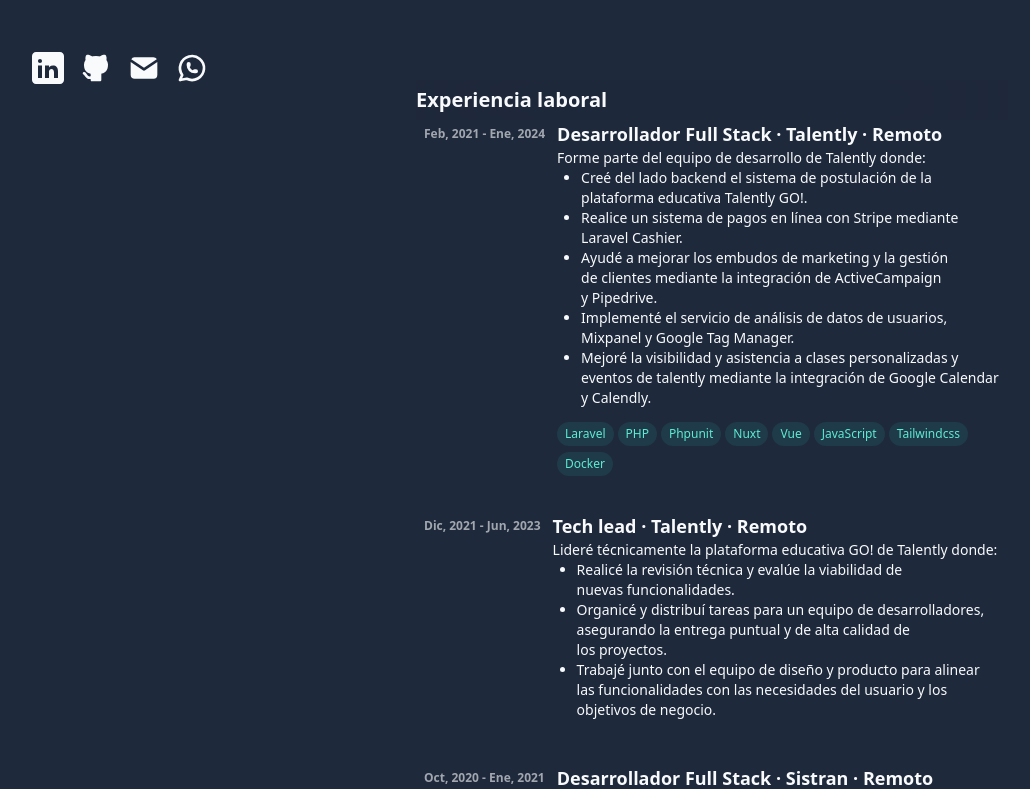
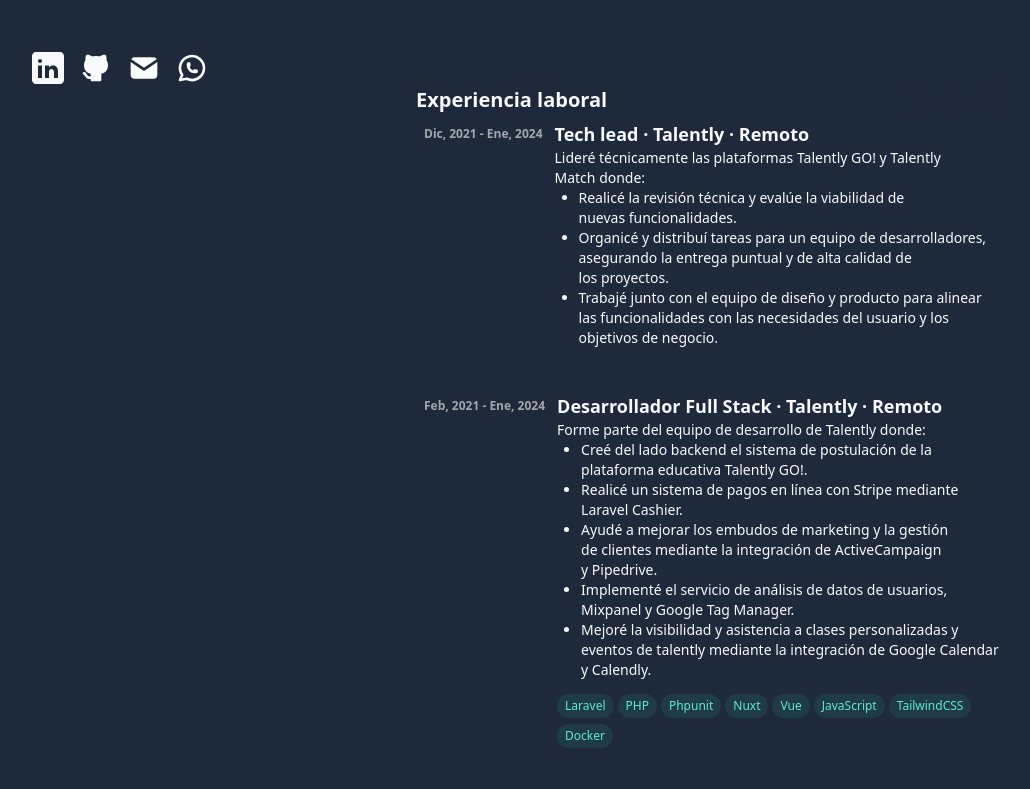
Before and after one commit to nelsonrrj/nelsonrrj.github.io, a Nuxt app: page / in a window 1280 px wide. Shown: the part 340-1129 px from the top of the page, without its empty margins (224-1254 px from the left). Built offline with nearby package versions, Linux system fonts and the light colour scheme.

Commit message:
update work experience

```diff
--- a/data/workExperience.ts
+++ b/data/workExperience.ts
@@ -1,6 +1,21 @@
 import type { Experience } from '~/types/experience'
 
 const WORK_EXPERIENCE = [
+  {
+    company: 'Talently',
+    position: 'Tech lead',
+    sdate: '2021-12-01T00:00:00-04:00',
+    edate: '2024-01-01T00:00:00-04:00',
+    description:
+      'Lideré técnicamente las plataformas Talently GO! y Talently Match donde:',
+    stack: [],
+    location: 'Remoto',
+    bulletPoints: [
+      'Realicé la revisión técnica y evalúe la viabilidad de nuevas funcionalidades.',
+      'Organicé y distribuí tareas para un equipo de desarrolladores, asegurando la entrega puntual y de alta calidad de los proyectos.',
+      'Trabajé junto con el equipo de diseño y producto para alinear las funcionalidades con las necesidades del usuario y los objetivos de negocio.',
+    ],
+  },
   {
     company: 'Talently',
     position: 'Desarrollador Full Stack',
@@ -14,31 +29,16 @@
       'Nuxt',
       'Vue',
       'JavaScript',
-      'Tailwindcss',
+      'TailwindCSS',
       'Docker',
     ],
     location: 'Remoto',
     bulletPoints: [
       'Creé del lado backend el sistema de postulación de la plataforma educativa Talently GO!.',
-      'Realice un sistema de pagos en línea con Stripe mediante Laravel Cashier.',
+      'Realicé un sistema de pagos en línea con Stripe mediante Laravel Cashier.',
       'Ayudé a mejorar los embudos de marketing y la gestión de clientes mediante la integración de ActiveCampaign y Pipedrive. ',
       'Implementé el servicio de análisis de datos de usuarios, Mixpanel y Google Tag Manager.',
       'Mejoré la visibilidad y asistencia a clases personalizadas y eventos de talently mediante la integración de Google Calendar y Calendly.',
-    ],
-  },
-  {
-    company: 'Talently',
-    position: 'Tech lead',
-    sdate: '2021-12-01T00:00:00-04:00',
-    edate: '2023-06-01T00:00:00-04:00',
-    description:
-      'Lideré técnicamente la plataforma educativa GO! de Talently donde:',
-    stack: [],
-    location: 'Remoto',
-    bulletPoints: [
-      'Realicé la revisión técnica y evalúe la viabilidad de nuevas funcionalidades.',
-      'Organicé y distribuí tareas para un equipo de desarrolladores, asegurando la entrega puntual y de alta calidad de los proyectos.',
-      'Trabajé junto con el equipo de diseño y producto para alinear las funcionalidades con las necesidades del usuario y los objetivos de negocio.',
     ],
   },
   {
@@ -76,7 +76,7 @@
     ],
   },
   {
-    company: 'Karanta dev',
+    company: 'Karanta',
     position: 'Desarrollador Full Stack',
     sdate: '2017-08-01T00:00:00-04:00',
     edate: '2018-12-01T00:00:00-04:00',
```
